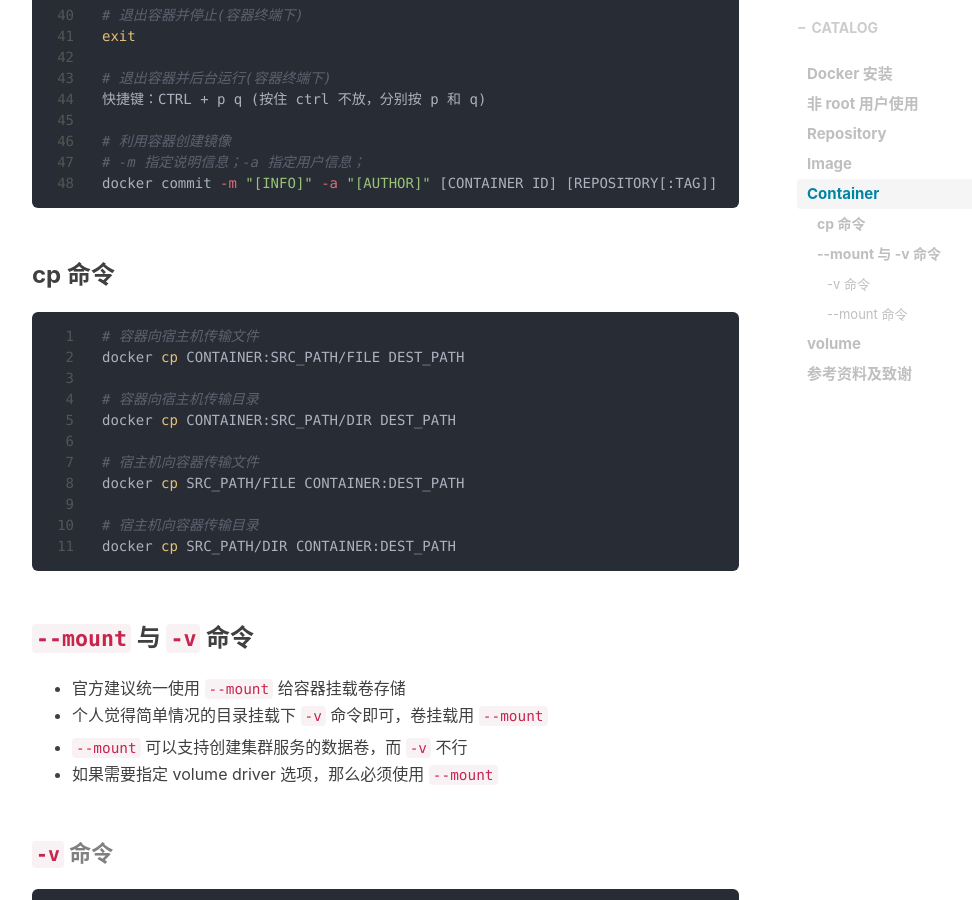
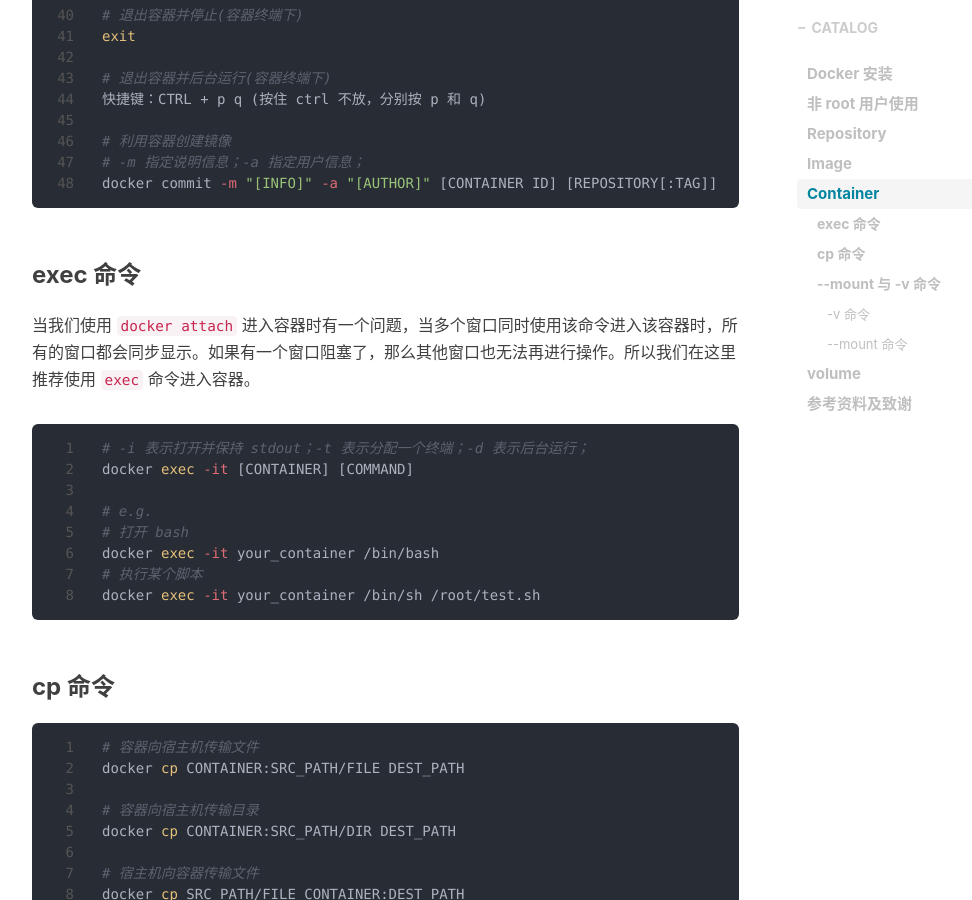
Before and after one commit to liushunyu/blog, a Jekyll site: the page built from _posts/2019-07-02-Docker 基础使用.md, in a window 1280 px wide and 900 px high, scrolled down 3658 px. Shown: the whole window, without its empty margins (233-1205 px from the left). Built offline with Jekyll 4.4.1, drawn with Linux system fonts in a browser that asks for light colours; nearby versions of some CDN libraries; comment, search, counter and statistics services are not loaded; some of the changed text lies outside the part shown.

Commit message:
Update 2019-07-02-Docker 基础使用.md

````diff
--- a/_posts/2019-07-02-Docker 基础使用.md
+++ b/_posts/2019-07-02-Docker 基础使用.md
@@ -168,6 +168,23 @@
 
 
 
+### exec 命令
+
+当我们使用 `docker attach` 进入容器时有一个问题，当多个窗口同时使用该命令进入该容器时，所有的窗口都会同步显示。如果有一个窗口阻塞了，那么其他窗口也无法再进行操作。所以我们在这里推荐使用 `exec` 命令进入容器。
+
+```bash
+# -i 表示打开并保持 stdout；-t 表示分配一个终端；-d 表示后台运行；
+docker exec -it [CONTAINER] [COMMAND]
+
+# e.g.
+# 打开 bash
+docker exec -it your_container /bin/bash
+# 执行某个脚本
+docker exec -it your_container /bin/sh /root/test.sh
+```
+
+
+
 ### cp 命令
 
 ```bash
@@ -268,6 +285,10 @@
 
 [docker 创建docker用户组，应用用户加入用户组](https://www.cnblogs.com/lijiangjun/p/10722008.html)
 
+[Docker exec 命令](https://www.runoob.com/docker/docker-exec-command.html)
+
+[Docker容器进入的4种方式](https://www.cnblogs.com/xhyan/p/6593075.html)
+
 [docker cp](https://docs.docker.com/engine/reference/commandline/cp/)
 
 [docker学习——docker的volumes](https://blog.csdn.net/dhaiuda/article/details/82842873)
````
